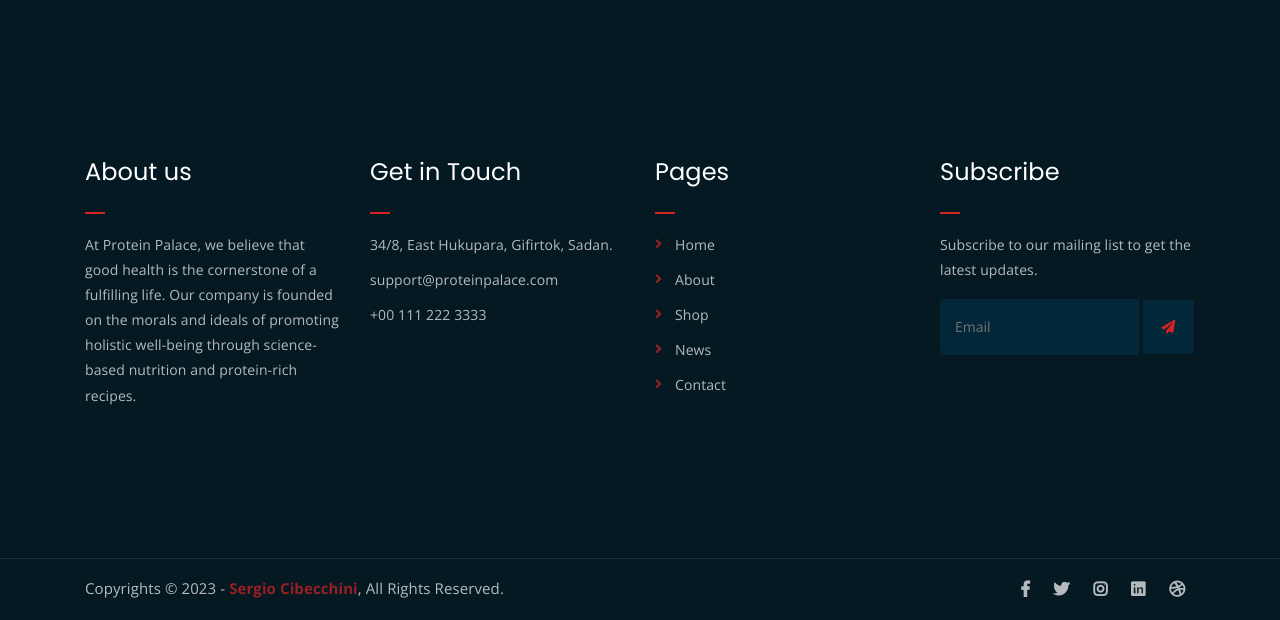
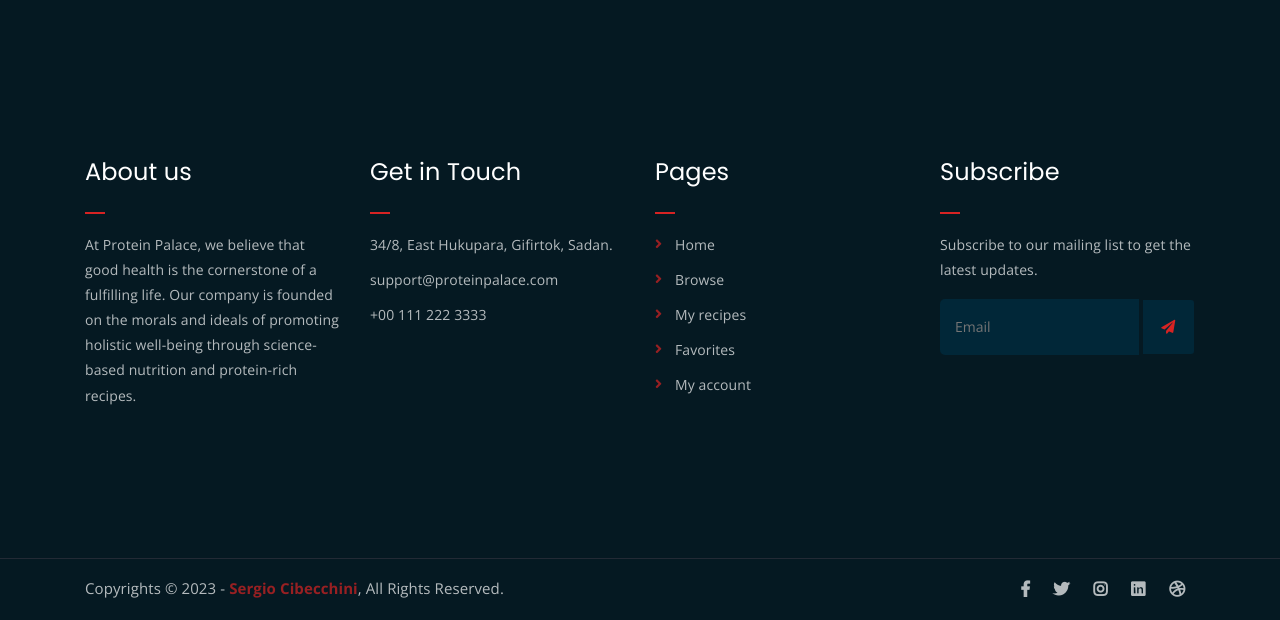
Before and after one commit to cibecs/protein-palace, a Django app: page / in a window 1280 px wide. Shown: the part 3719-4339 px from the top of the page. Run offline with Django 4.2, Linux system fonts and the light colour scheme; some libraries are stand-ins or nearby versions.

Commit message:
Added new pages

```diff
--- a/ProteinPalace/ProteinPalaceApp/urls.py
+++ b/ProteinPalace/ProteinPalaceApp/urls.py
@@ -1,7 +1,7 @@
 from django.urls import path
 from . import views
 urlpatterns = [
-	path('', views.mainPage, name = 'mainPage'),
+	path('', views.home, name = 'home'),
     path('browse/', views.browse, name = 'browse'),
     path('myrecipes/', views.myrecipes, name = 'myrecipes'),
     path('create/', views.create, name = 'create'),
--- a/ProteinPalace/ProteinPalaceApp/views.py
+++ b/ProteinPalace/ProteinPalaceApp/views.py
@@ -2,12 +2,12 @@ from django.shortcuts import render
 from django.http import HttpResponse
 
 # Create your views here.
-def mainPage(request):
+def home(request):
     myDict = {
         "title": "Home",
         "current_page": "home",
     }
-    return render(request,'index.html')
+    return render(request,'index.html', context=myDict)
 
 def browse(request):
     myDict = {
--- a/ProteinPalace/templates/index.html
+++ b/ProteinPalace/templates/index.html
@@ -63,7 +63,7 @@
 					<div class="main-menu-wrap">
 						<!-- logo -->
 						<div class="site-logo">
-							<a href="{% url 'mainPage' %}">
+							<a href="{% url 'home' %}">
 								<img src="{% static 'img/logo.png'%}" alt="">
 							</a>
 						</div>
@@ -72,7 +72,7 @@
 						<!-- menu start -->
 						<nav class="main-menu">
 							<ul>
-								<li{% if current_page == 'mainPage' %} class="current-list-item"{% endif %}><a href="{% url 'mainPage' %}">Home</a></li>
+								<li{% if current_page == 'home' %} class="current-list-item"{% endif %}><a href="{% url 'home' %}">Home</a></li>
 								<li{% if current_page == 'browse' %} class="current-list-item"{% endif %}><a href="{% url 'browse' %}">Browse</a></li>
 								<li>
 									<a href="#">My Recipes</a>
@@ -274,7 +274,7 @@
 	<!-- shop banner -->
 	<section class="shop-banner">
 		<div class="container">
-			<h3>Summer collection dropped! <br> with new <span class="orange-text">Recipes...</span></h3>
+			<h3>Summer collection dropped! <br> With NEW <span class="orange-text">Recipes...</span></h3>
 			<div class="sale-percent"><span>Available <br> for the next</span>3 <span>months</span></div>
 			<a href="{% url 'browse' %}" class="cart-btn btn-lg">Browse</a>
 		</div>
@@ -309,11 +309,11 @@
 					<div class="footer-box pages">
 						<h2 class="widget-title">Pages</h2>
 						<ul>
-							<li><a href="{% url 'mainPage' %}">Home</a></li>
-							<li><a href="about.html">About</a></li>
-							<li><a href="services.html">Shop</a></li>
-							<li><a href="news.html">News</a></li>
-							<li><a href="contact.html">Contact</a></li>
+							<li><a href="{% url 'home' %}">Home</a></li>
+							<li><a href="{% url 'browse' %}">Browse</a></li>
+							<li><a href="{% url 'myrecipes' %}">My recipes</a></li>
+							<li><a href="{% url 'favorites' %}">Favorites</a></li>
+							<li><a href="{% url 'myaccount' %}">My account</a></li>
 						</ul>
 					</div>
 				</div>
@@ -321,7 +321,7 @@
 					<div class="footer-box subscribe">
 						<h2 class="widget-title">Subscribe</h2>
 						<p>Subscribe to our mailing list to get the latest updates.</p>
-						<form action="{% url 'mainPage' %}">
+						<form action="{% url 'home' %}">
 							<input type="email" placeholder="Email">
 							<button type="submit"><i class="fas fa-paper-plane"></i></button>
 						</form>
```
